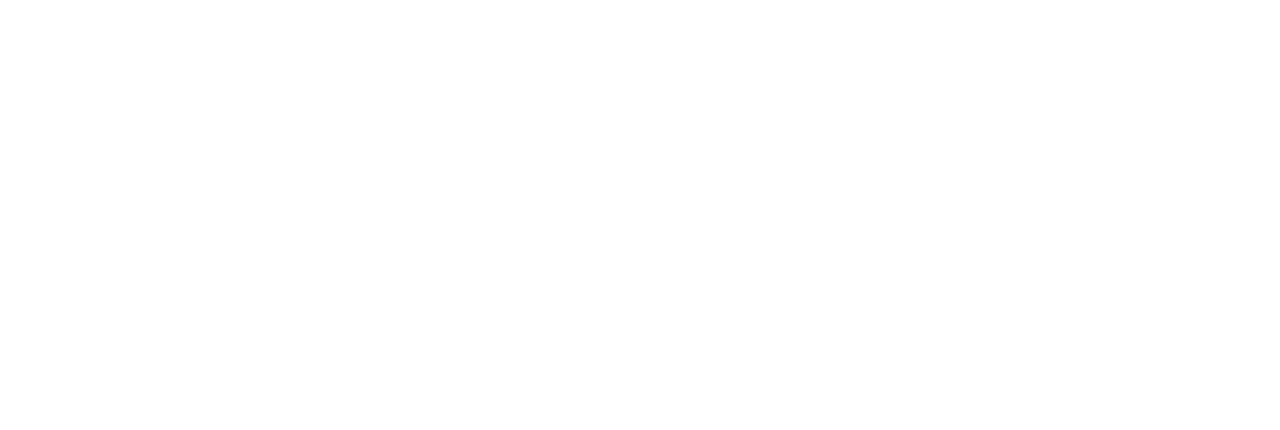
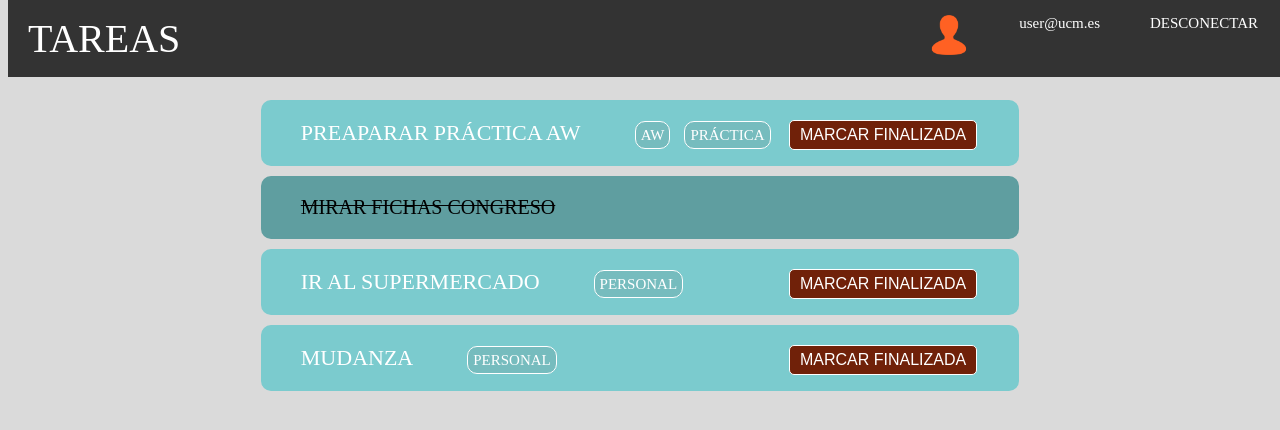
Before and after one commit to albercha17/AW_Proyect, a plain HTML site: page tasks.html in a window 1280 px wide. Drawn offline with Linux system fonts and the light colour scheme.

Commit message:
primer commit sano

```diff
--- /dev/null
+++ b/CSS/tasksScreen.css
@@ -0,0 +1,93 @@
+#header {
+    position: fixed;
+    top: 0;
+    width: 100%;
+    padding: 15px 20px;
+    background-color: #333;
+    font-size: 40px;
+    color: #FFFFFF;
+}
+#header usuario{
+    float: right;
+    color:white;
+    margin-right: 50px;
+    font-size: 15px;
+    align-self: flex-end;
+}
+
+body {
+    background-color:rgb(218, 218, 218);
+    margin-top: 100px;
+
+}
+
+
+/* TARJETA TAREAS*/
+.tarea{
+    margin-left: 20%;
+    margin-right: 20%;
+    margin-top: 10px;
+    padding: 20px 40px;
+
+    background-color:rgb(123, 203, 206);
+
+    border-radius: 10px;
+
+}
+
+.tarea nombreTarea{
+    color:white;
+    margin-right: 50px;
+    font-size: 22px;
+
+}
+.tarea etiqueta{
+    margin-right: 10px;
+    margin-top: 10px;
+    padding: 5px 5px;
+    font-size:15px;
+    color:#FFFFFF;
+    /*borde*/
+    background-color:rgb(118, 188, 190);
+    border-width: 1px;
+    border-style: solid;
+    border-color: rgb(255, 255, 255);
+    border-radius: 10px;
+}
+
+.botonTerminarTarea {
+
+    color: rgb(255, 255, 255);
+    padding: 5px 10px;
+    float: right;  /* PARA PONERLO A LA DERECHA*/
+    text-decoration: none;
+    display: inline-block;
+    font-size: 16px;
+    margin: 0px 2px;
+    cursor: pointer;
+    background-color:rgb(112, 33, 9);
+    border-radius: 5px;
+    border-width: 1px;
+    border-style: solid;
+    border-color: rgb(255, 255, 255);
+  }
+
+
+  /* TARJETA TAREAS TERMINADAS*/
+.tareaTerminada{
+    text-decoration: line-through;
+    margin-left: 20%;
+    margin-right: 20%;
+    margin-top: 10px;
+    padding: 20px 40px;
+
+    background-color:cadetblue;
+
+    border-radius: 10px;
+
+}
+.tareaTerminada nombreTarea{
+    margin-right: 10px;
+    font-size: 20px;
+
+}
--- a/tasks.html
+++ b/tasks.html
@@ -1,12 +1,44 @@
 <!DOCTYPE html>
-<html lang="en">
-<head>
-    <meta charset="UTF-8">
-    <meta http-equiv="X-UA-Compatible" content="IE=edge">
-    <meta name="viewport" content="width=device-width, initial-scale=1.0">
-    <title>Document</title>
-</head>
-<body>
+<html>
+    <head>
+        <meta charset="utf-8">
+        <title>Gestor de tareas</title>
+        <link rel="stylesheet" href="CSS/tasksScreen.css"/>
+        <link rel="shortcut icon" type="image/png" href="/imagenes/favicon.png"/>
+    </head>
+    <body>
+         <div id="header">TAREAS
+            <usuario>DESCONECTAR </usuario>
+            <usuario>user@ucm.es </usuario>
+            <img src="imagenes/user.png"width="40"height="40" style="float:right;margin-right: 50px;">
 
-</body>
+
+
+
+         </div>
+
+
+        <div class="tarea">
+            <nombreTarea>PREAPARAR PRÁCTICA AW</nombreTarea>
+            <etiqueta>AW</etiqueta> <etiqueta>PRÁCTICA</etiqueta>
+            <button class="button botonTerminarTarea">MARCAR FINALIZADA</button>
+         </div>
+
+        <div class="tareaTerminada">
+            <nombreTarea>MIRAR FICHAS CONGRESO</nombreTarea>
+        </div>
+
+        <div class="tarea">
+            <nombreTarea>IR AL SUPERMERCADO</nombreTarea>
+            <etiqueta>PERSONAL</etiqueta>
+            <button class="button botonTerminarTarea" >MARCAR FINALIZADA</button>
+        </div>
+
+        <div class="tarea">
+            <nombreTarea>MUDANZA</nombreTarea>
+            <etiqueta>PERSONAL</etiqueta>
+            <button class="button botonTerminarTarea">MARCAR FINALIZADA</button>
+        </div>
+
+    </body>
 </html>
```
Also changed, not shown: CSS/tasksPrint.css (added), imagenes/favicon.png (added), imagenes/user.png (added), tasksScreen.css (deleted), 1 other file.
